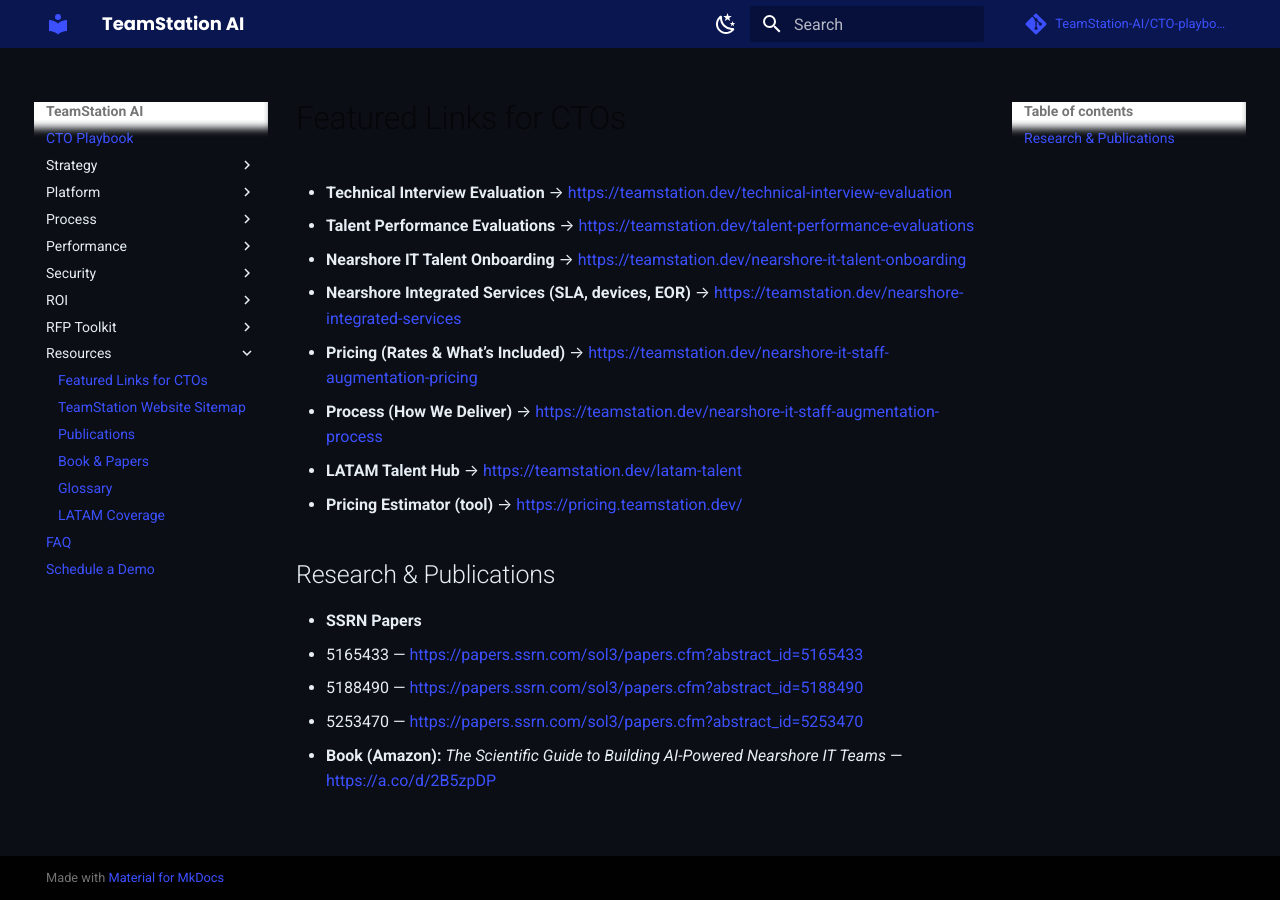
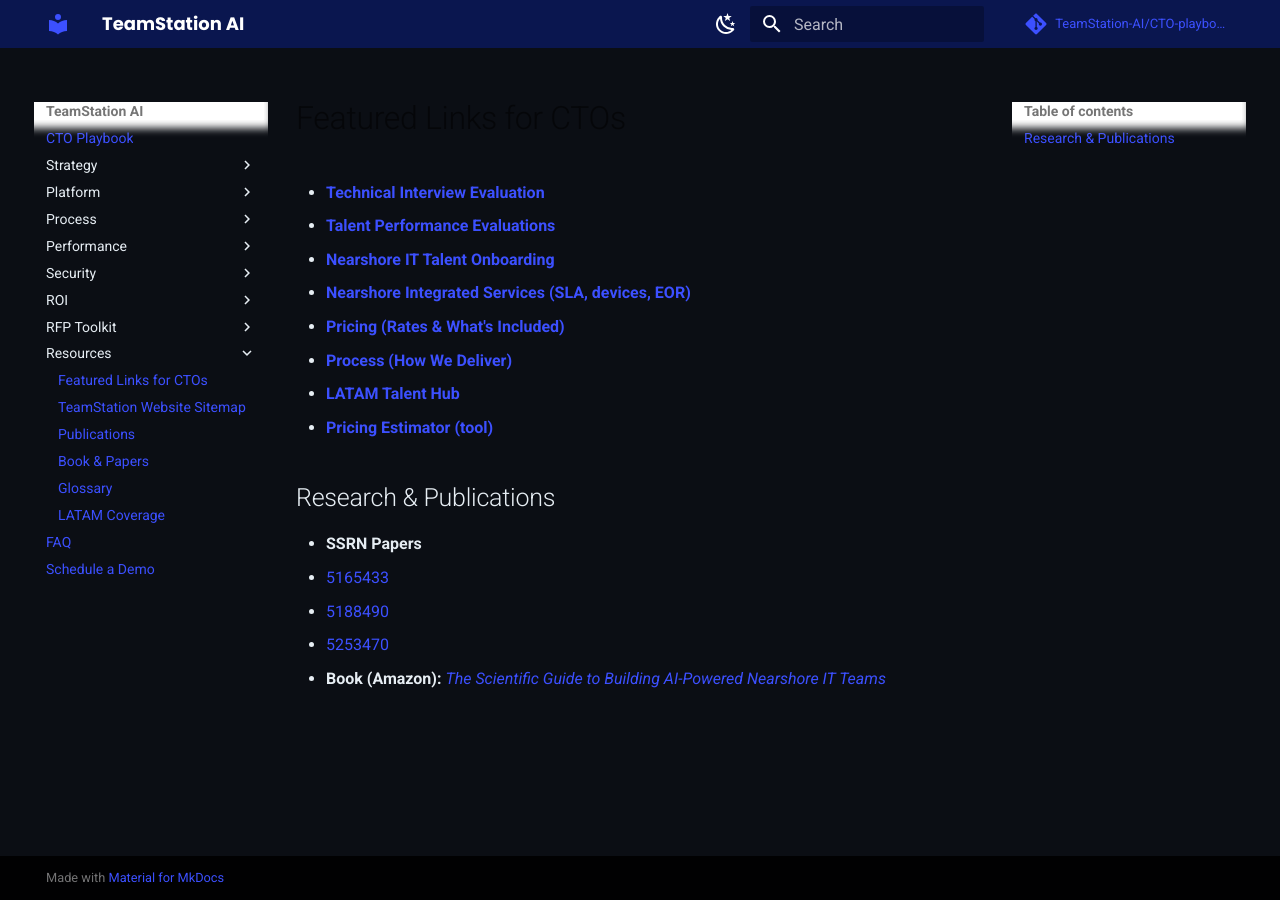
Before and after one commit to TeamStation-AI/CTO-playbook, an MkDocs documentation site: the page built from docs/resources/featured-links.md, in a window 1280 px wide. Built offline with MkDocs 1.6.1 and Material for MkDocs 9.7.7, drawn with Linux system fonts in a browser that asks for light colours; comment, search, counter and statistics services are not loaded.

Commit message:
Convert bare URLs to proper markdown links for consistency across docs
Co-authored-by: TeamstationAI <81392063+TeamstationAI@users.noreply.github.com>

```diff
--- a/docs/resources/featured-links.md
+++ b/docs/resources/featured-links.md
@@ -1,23 +1,23 @@
 ---
 title: Featured Links for CTOs
-description: Curated entry points for CTOs evaluating TeamStation AI’s Nearshore IT Co-Pilot™.
+description: Curated entry points for CTOs evaluating TeamStation AI's Nearshore IT Co-Pilot™.
 ---
 
 # Featured Links for CTOs
 
-- **Technical Interview Evaluation** → https://teamstation.dev/technical-interview-evaluation
-- **Talent Performance Evaluations** → https://teamstation.dev/talent-performance-evaluations
-- **Nearshore IT Talent Onboarding** → https://teamstation.dev/nearshore-it-talent-onboarding
-- **Nearshore Integrated Services (SLA, devices, EOR)** → https://teamstation.dev/nearshore-integrated-services
-- **Pricing (Rates & What’s Included)** → https://teamstation.dev/nearshore-it-staff-augmentation-pricing
-- **Process (How We Deliver)** → https://teamstation.dev/nearshore-it-staff-augmentation-process
-- **LATAM Talent Hub** → https://teamstation.dev/latam-talent
-- **Pricing Estimator (tool)** → https://pricing.teamstation.dev/
+- **[Technical Interview Evaluation](https://teamstation.dev/technical-interview-evaluation)**
+- **[Talent Performance Evaluations](https://teamstation.dev/talent-performance-evaluations)**
+- **[Nearshore IT Talent Onboarding](https://teamstation.dev/nearshore-it-talent-onboarding)**
+- **[Nearshore Integrated Services (SLA, devices, EOR)](https://teamstation.dev/nearshore-integrated-services)**
+- **[Pricing (Rates & What's Included)](https://teamstation.dev/nearshore-it-staff-augmentation-pricing)**
+- **[Process (How We Deliver)](https://teamstation.dev/nearshore-it-staff-augmentation-process)**
+- **[LATAM Talent Hub](https://teamstation.dev/latam-talent)**
+- **[Pricing Estimator (tool)](https://pricing.teamstation.dev/)**
 
 ## Research & Publications
 
 - **SSRN Papers**
-  - 5165433 — https://papers.ssrn.com/sol3/papers.cfm?abstract_id=5165433
-  - 5188490 — https://papers.ssrn.com/sol3/papers.cfm?abstract_id=5188490
-  - 5253470 — https://papers.ssrn.com/sol3/papers.cfm?abstract_id=5253470
-- **Book (Amazon):** *The Scientific Guide to Building AI-Powered Nearshore IT Teams* — https://a.co/d/2B5zpDP
+  - [5165433](https://papers.ssrn.com/sol3/papers.cfm?abstract_id=5165433)
+  - [5188490](https://papers.ssrn.com/sol3/papers.cfm?abstract_id=5188490)
+  - [5253470](https://papers.ssrn.com/sol3/papers.cfm?abstract_id=5253470)
+- **Book (Amazon):** [*The Scientific Guide to Building AI-Powered Nearshore IT Teams*](https://a.co/d/2B5zpDP)
```
Also changed, not shown: docs/resources/publications.md (+1 -1 lines), docs/resources/site-sitemap.md (+36 -39 lines).
